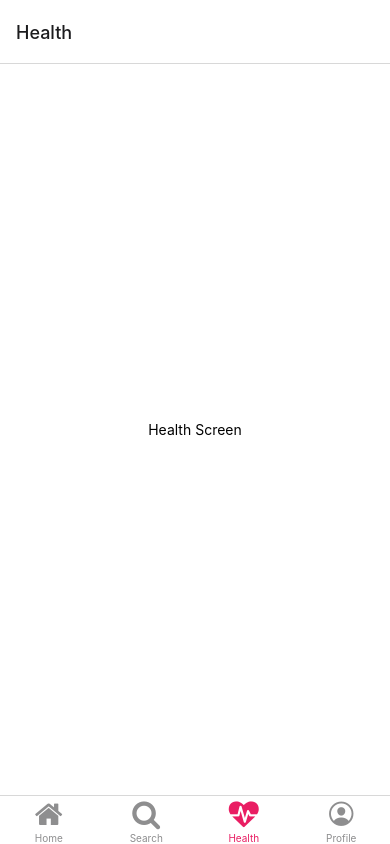
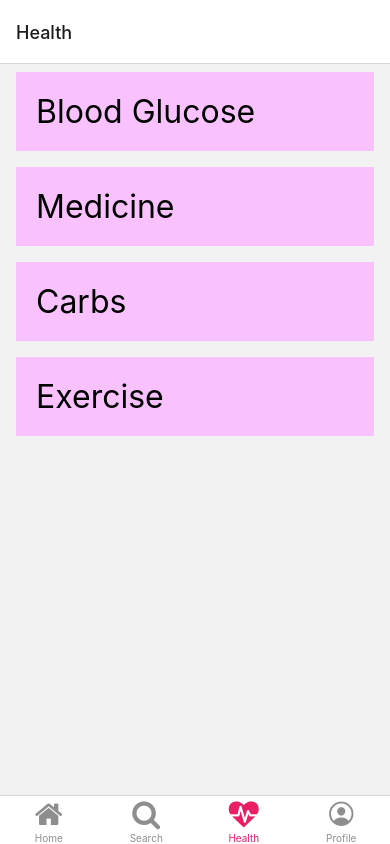
Before and after one commit to YeilysF/diabetes-app, a React Native app in the folder health-tracker/: screen /Health in a window 390 px wide. Built offline with nearby package versions, Linux system fonts and the light colour scheme.

Commit message:
adding categories to the health screen and a search bar to the search page

```diff
--- a/health-tracker/App.js
+++ b/health-tracker/App.js
@@ -7,6 +7,7 @@ import { NavigationContainer } from '@react-navigation/native';
 //import Toast from "react-native-toast-message";
 // <Toast ref={(ref) => Toast.setRef(ref)} />
 import MainNavigator from './navigators/MainNavigator';
+//import DrawerNavigator from './navigators/DrawerNavigator';
 
 LogBox.ignoreAllLogs(true);
 
--- a/health-tracker/Screens/HealthScreen.js
+++ b/health-tracker/Screens/HealthScreen.js
@@ -1,19 +1,72 @@
-import React from 'react';
-import { StyleSheet, Text, View } from 'react-native';
+import React, { useState } from "react";
+import { FlatList, SafeAreaView, StatusBar, StyleSheet, Text, TouchableOpacity } from "react-native";
+import Colors from '../constants/Colors';
 
-export default function App() {
+const DATA = [
+  {
+    id: '1',
+    title: 'Blood Glucose',
+  },
+  {
+    id: '2',
+    title: 'Medicine',
+  },
+  {
+    id: '3',
+    title: 'Carbs',
+  },
+  {
+    id: '4',
+    title: 'Exercise',
+  },
+];
+
+const Item = ({ item, onPress, backgroundColor, textColor }) => (
+  <TouchableOpacity onPress={onPress} style={[styles.item, backgroundColor]}>
+    <Text style={[styles.title, textColor]}>{item.title}</Text>
+  </TouchableOpacity>
+);
+
+export default function App(){
+  const [selectedId, setSelectedId] = useState(null);
+
+  const renderItem = ({ item }) => {
+    const backgroundColor = item.id === selectedId ? "#6e3b6e" : "#f9c2ff";
+    const color = item.id === selectedId ? 'white' : 'black';
+
+    return (
+      <Item
+        item={item}
+        onPress={() => setSelectedId(item.id)}
+        backgroundColor={{ backgroundColor }}
+        textColor={{ color }}
+      />
+    );
+  };
+
   return (
-    <View style={styles.container}>
-      <Text>Health Screen</Text>
-    </View>
+    <SafeAreaView style={styles.container}>
+      <FlatList
+        data={DATA}
+        renderItem={renderItem}
+        keyExtractor={(item) => item.id}
+        extraData={selectedId}
+      />
+    </SafeAreaView>
   );
-}
+};
 
 const styles = StyleSheet.create({
   container: {
     flex: 1,
-    backgroundColor: '#fff',
-    alignItems: 'center',
-    justifyContent: 'center',
+    marginTop: StatusBar.currentHeight || 0,
+  },
+  item: {
+    padding: 20,
+    marginVertical: 8,
+    marginHorizontal: 16,
+  },
+  title: {
+    fontSize: 32,
   },
 });
--- a/health-tracker/Screens/HomeScreen.js
+++ b/health-tracker/Screens/HomeScreen.js
@@ -1,10 +1,11 @@
-import React from 'react';
-import { StyleSheet, Text, View } from 'react-native';
+import React, { useState } from "react";
+//import { StyleSheet, Text, View } from 'react-native';
+import { StyleSheet, Text, TouchableOpacity, View } from "react-native";
 
 export default function App() {
   return (
     <View style={styles.container}>
-      <Text>Home Screen</Text>
+      <Text>Hello there!</Text>
     </View>
   );
 }
--- a/health-tracker/Screens/SearchScreen.js
+++ b/health-tracker/Screens/SearchScreen.js
@@ -1,19 +1,16 @@
 import React from 'react';
-import { StyleSheet, Text, View } from 'react-native';
+import { Searchbar } from 'react-native-paper';
 
-export default function App() {
+export default function Search() {
+  const [searchQuery, setSearchQuery] = React.useState('');
+
+  const onChangeSearch = query => setSearchQuery(query);
+
   return (
-    <View style={styles.container}>
-      <Text>Search Screen</Text>
-    </View>
+    <Searchbar
+      placeholder="Search"
+      onChangeText={onChangeSearch}
+      value={searchQuery}
+    />
   );
-}
-
-const styles = StyleSheet.create({
-  container: {
-    flex: 1,
-    backgroundColor: '#fff',
-    alignItems: 'center',
-    justifyContent: 'center',
-  },
-});
+};
```
